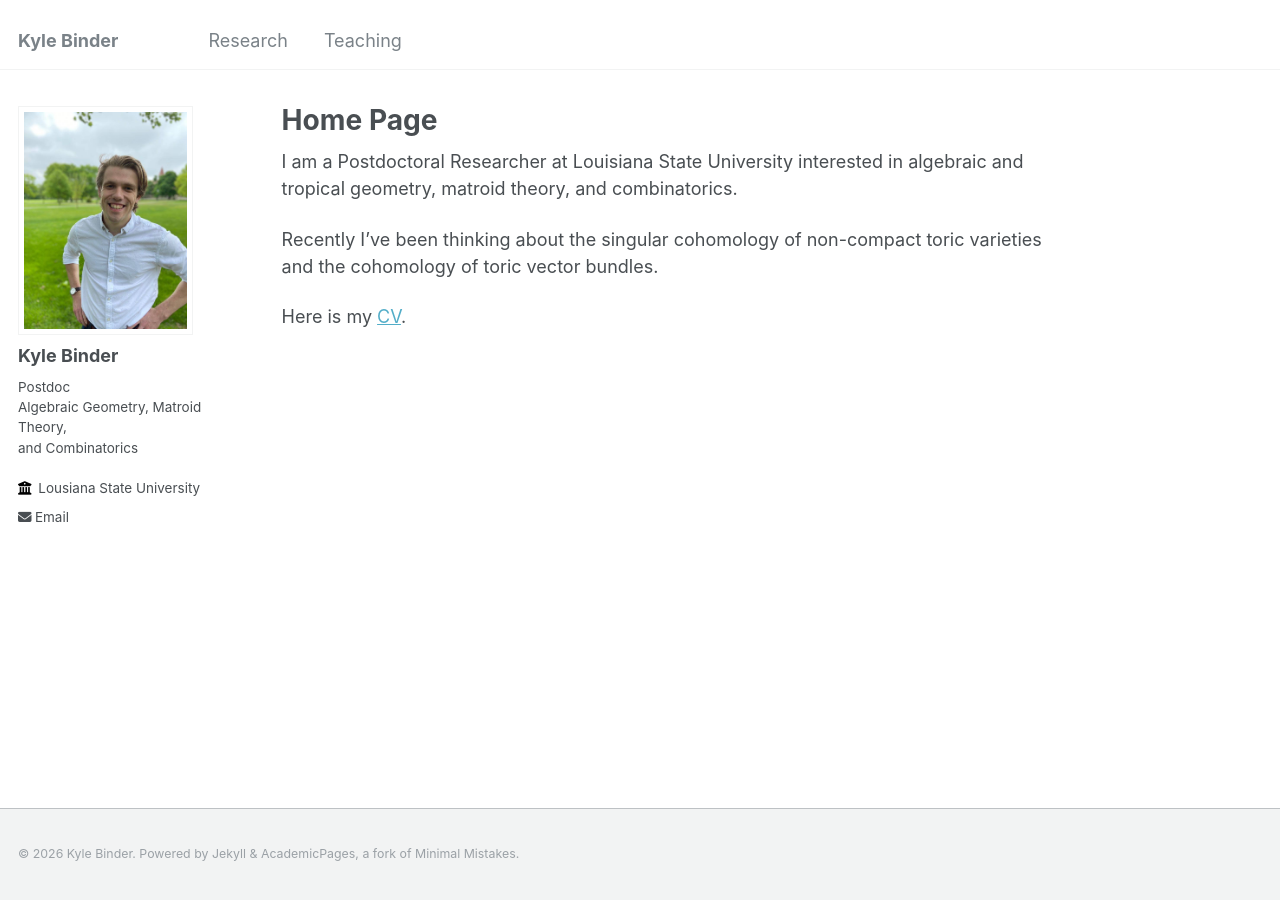
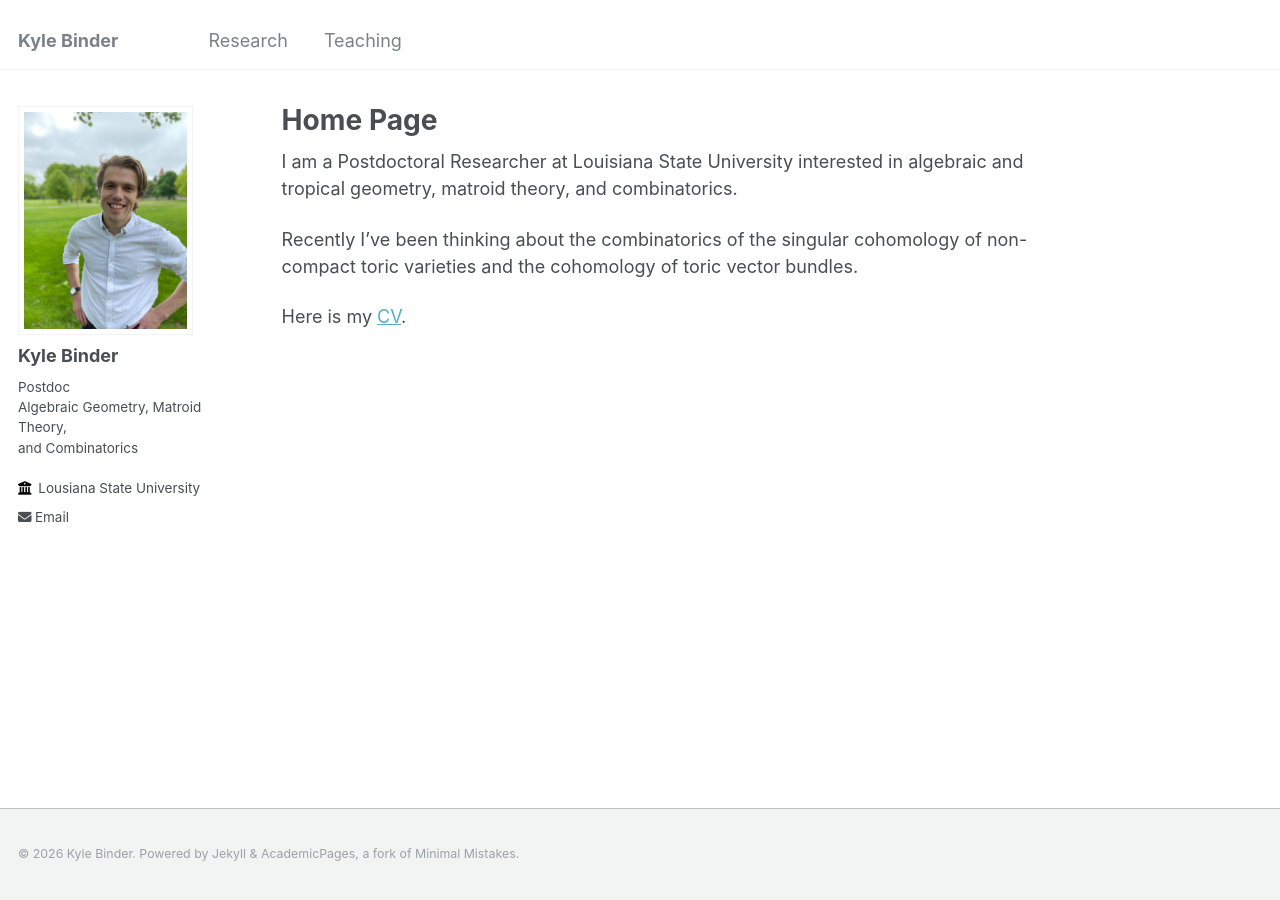
Before and after one commit to bindercommakyle/bindercommakyle.github.io, a Jekyll site: the page built from _pages/about.md, in a window 1280 px wide. Built offline with Jekyll 4.4.1, drawn with Linux system fonts in a browser that asks for light colours.

Commit message:
Update about.md
minor edit to what I'm currently thinking about

```diff
--- a/_pages/about.md
+++ b/_pages/about.md
@@ -9,6 +9,6 @@
 
 I am a Postdoctoral Researcher at Louisiana State University interested in algebraic and tropical geometry, matroid theory, and combinatorics.
 
-Recently I've been thinking about the singular cohomology of non-compact toric varieties and the cohomology of toric vector bundles.
+Recently I've been thinking about the combinatorics of the singular cohomology of non-compact toric varieties and the cohomology of toric vector bundles.
 
 Here is my [CV](https://bindercommakyle.github.io/files/cv.pdf).
```
